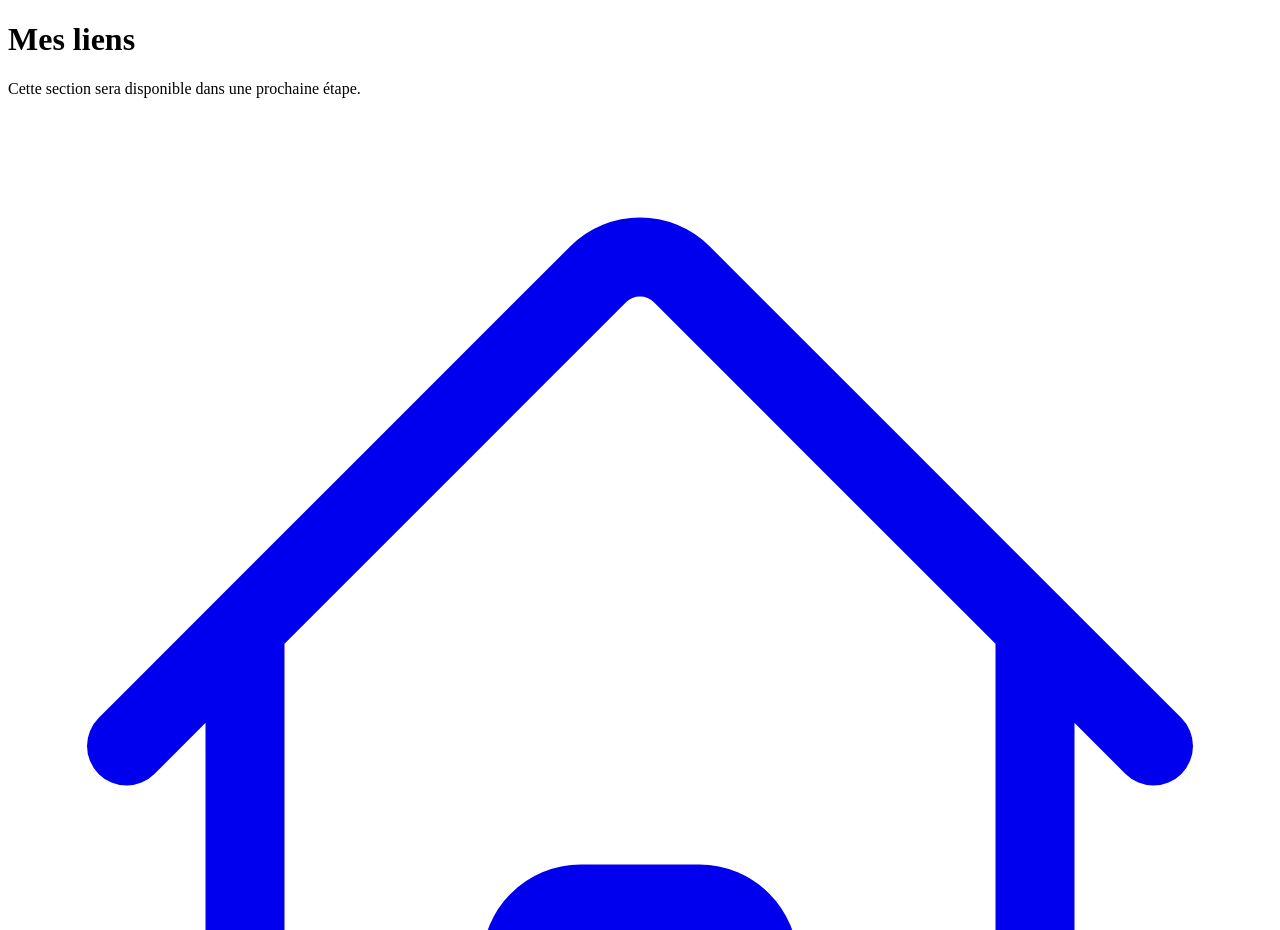
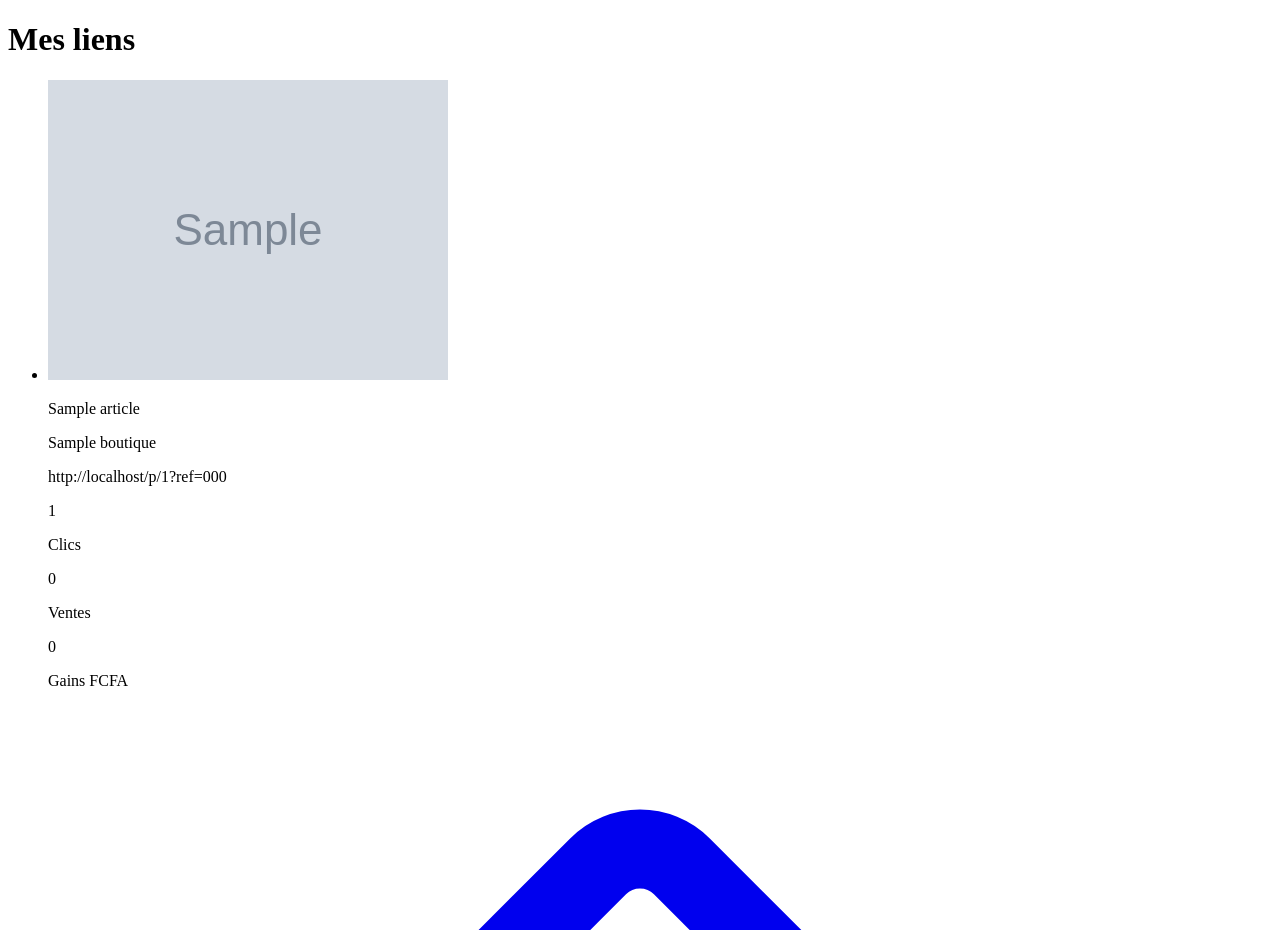
Before and after one commit to SENOUKomiGodwin/Kolporte, a Laravel app: page /promoteur/liens in a window 1280 px wide. Shown: the part 65-995 px from the top of the page. Run offline with Laravel 12, Linux system fonts and the light colour scheme; a user stored in the database is signed in; data comes from the database, SQL or seed files in the repository; tables that the repository leaves empty hold one stand-in row (values such as "Sample post"); grey boxes marked "Sample" are stand-in pictures.

Commit message:
feat: espace promoteur, catalogue et liens de partage

```diff
--- /dev/null
+++ b/app/Http/Controllers/Promoteur/CatalogueController.php
@@ -0,0 +1,29 @@
+<?php
+
+namespace App\Http\Controllers\Promoteur;
+
+use App\Http\Controllers\Controller;
+use App\Models\Article;
+use Illuminate\Http\Request;
+use Illuminate\View\View;
+
+class CatalogueController extends Controller
+{
+    public function __invoke(Request $request): View
+    {
+        $recherche = trim((string) $request->query('q', ''));
+
+        $articles = Article::query()
+            ->where('stock', '>', 0)
+            ->when($recherche !== '', fn ($q) => $q->where('titre', 'like', '%'.$recherche.'%'))
+            ->with('boutique')
+            ->latest()
+            ->paginate(12)
+            ->withQueryString();
+
+        return view('promoteur.catalogue', [
+            'articles' => $articles,
+            'recherche' => $recherche,
+        ]);
+    }
+}
--- /dev/null
+++ b/app/Http/Controllers/Promoteur/LiensController.php
@@ -0,0 +1,22 @@
+<?php
+
+namespace App\Http\Controllers\Promoteur;
+
+use App\Http\Controllers\Controller;
+use Illuminate\Http\Request;
+use Illuminate\View\View;
+
+class LiensController extends Controller
+{
+    public function index(Request $request): View
+    {
+        $liens = $request->user()->liens()
+            ->with(['article.boutique', 'promoteur'])
+            ->latest()
+            ->get()
+            ->sortByDesc(fn ($lien) => $lien->gains())
+            ->values();
+
+        return view('promoteur.liens', ['liens' => $liens]);
+    }
+}
--- a/app/Models/LienPromoteur.php
+++ b/app/Models/LienPromoteur.php
@@ -33,11 +33,33 @@ class LienPromoteur extends Model
         return $this->hasMany(Commande::class, 'lien_id');
     }
 
+    /** Nombre de clics enregistrés sur ce lien. */
+    public function nombreClics(): int
+    {
+        return $this->clics()->count();
+    }
+
+    /** Nombre de commandes payées ou livrées passées par ce lien. */
+    public function nombreVentes(): int
+    {
+        return $this->commandes()->whereIn('statut', ['payee', 'livree'])->count();
+    }
+
+    /** Commissions validées ou versées sur les commandes de ce lien. */
+    public function gains(): float
+    {
+        return (float) Transaction::query()
+            ->where('type', 'commission')
+            ->whereIn('statut', ['validee', 'payee'])
+            ->whereHas('commande', fn ($q) => $q->where('lien_id', $this->id))
+            ->sum('montant');
+    }
+
     /** Code unique à placer dans ?ref=... */
     public static function genererCode(): string
     {
         do {
-            $code = 'P' . strtoupper(Str::random(7));
+            $code = 'P'.strtoupper(Str::random(7));
         } while (static::where('code', $code)->exists());
 
         return $code;
--- a/resources/views/components/espace-layout.blade.php
+++ b/resources/views/components/espace-layout.blade.php
@@ -90,5 +90,6 @@
                 </div>
             </nav>
         </div>
+        @stack('scripts')
     </body>
 </html>
--- /dev/null
+++ b/resources/views/promoteur/liens.blade.php
@@ -0,0 +1,41 @@
+<x-espace-layout titre="Mes liens" actif="liens">
+    @if ($liens->isEmpty())
+        <p class="text-sm text-secondaire bg-white border border-bordure-carte rounded-2xl p-4">
+            Vous n'avez pas encore de lien. Parcourez le <a href="{{ route('promoteur') }}" class="text-vert font-semibold hover:underline">catalogue</a> pour en générer un.
+        </p>
+    @else
+        <ul class="space-y-3">
+            @foreach ($liens as $lien)
+                @php $url = route('article.public', ['article' => $lien->article_id, 'ref' => $lien->code]); @endphp
+                <li class="bg-white border border-bordure-carte rounded-2xl p-4">
+                    <div class="flex gap-3">
+                        @if ($lien->article?->photo_url)
+                            <img src="{{ $lien->article->photo_url }}" alt="{{ $lien->article->titre }}" class="w-16 h-16 rounded-xl object-cover border border-bordure-carte shrink-0">
+                        @else
+                            <div class="w-16 h-16 rounded-xl bg-vert-clair shrink-0"></div>
+                        @endif
+                        <div class="flex-1 min-w-0">
+                            <p class="font-semibold truncate">{{ $lien->article?->titre }}</p>
+                            <p class="text-xs text-secondaire truncate">{{ $lien->article?->boutique?->nom }}</p>
+                            <p class="text-xs text-vert break-all mt-1">{{ $url }}</p>
+                        </div>
+                    </div>
+                    <div class="grid grid-cols-3 gap-2 mt-3 pt-3 border-t border-bordure-carte text-center">
+                        <div>
+                            <p class="font-display font-bold">{{ $lien->nombreClics() }}</p>
+                            <p class="text-xs text-secondaire">Clics</p>
+                        </div>
+                        <div>
+                            <p class="font-display font-bold">{{ $lien->nombreVentes() }}</p>
+                            <p class="text-xs text-secondaire">Ventes</p>
+                        </div>
+                        <div>
+                            <p class="font-display font-bold text-vert">{{ number_format($lien->gains(), 0, ',', ' ') }}</p>
+                            <p class="text-xs text-secondaire">Gains FCFA</p>
+                        </div>
+                    </div>
+                </li>
+            @endforeach
+        </ul>
+    @endif
+</x-espace-layout>
--- a/routes/web.php
+++ b/routes/web.php
@@ -4,6 +4,10 @@ use App\Http\Controllers\Marchand\ArticleController;
 use App\Http\Controllers\Marchand\BoutiqueController;
 use App\Http\Controllers\Marchand\TableauDeBordController;
 use App\Http\Controllers\ProfileController;
+use App\Http\Controllers\Promoteur\ArticleController as PromoteurArticleController;
+use App\Http\Controllers\Promoteur\CatalogueController;
+use App\Http\Controllers\Promoteur\LiensController;
+use App\Models\Article;
 use Illuminate\Support\Facades\Route;
 
 Route::get('/', function () {
@@ -13,12 +17,20 @@ Route::get('/', function () {
 });
 
 // Espaces par rôle (contenu des pages dans les étapes suivantes)
-Route::get('/promoteur', fn () => view('espace.page', ['titre' => 'Catalogue', 'actif' => 'catalogue']))
+Route::get('/promoteur', CatalogueController::class)
     ->middleware(['auth', 'role:promoteur'])->name('promoteur');
-Route::get('/promoteur/liens', fn () => view('espace.page', ['titre' => 'Mes liens', 'actif' => 'liens']))
+Route::get('/promoteur/articles/{article}', [PromoteurArticleController::class, 'show'])
+    ->middleware(['auth', 'role:promoteur'])->name('promoteur.article');
+Route::post('/promoteur/articles/{article}/lien', [PromoteurArticleController::class, 'genererLien'])
+    ->middleware(['auth', 'role:promoteur'])->name('promoteur.article.lien');
+Route::get('/promoteur/liens', [LiensController::class, 'index'])
     ->middleware(['auth', 'role:promoteur'])->name('promoteur.liens');
 Route::get('/promoteur/portefeuille', fn () => view('espace.page', ['titre' => 'Portefeuille', 'actif' => 'portefeuille']))
     ->middleware(['auth', 'role:promoteur'])->name('promoteur.portefeuille');
+
+// Page publique de l'article (contenu à l'étape 4)
+Route::get('/p/{article}', fn (Article $article) => view('article.public', ['article' => $article]))
+    ->name('article.public');
 
 Route::get('/marchand', TableauDeBordController::class)
     ->middleware(['auth', 'role:marchand'])->name('marchand');
```
Also changed, not shown: app/Http/Controllers/Promoteur/ArticleController.php (added, +37 -0 lines), resources/views/article/public.blade.php (added, +9 -0 lines), resources/views/promoteur/article.blade.php (added, +91 -0 lines), resources/views/promoteur/catalogue.blade.php (added, +32 -0 lines).
